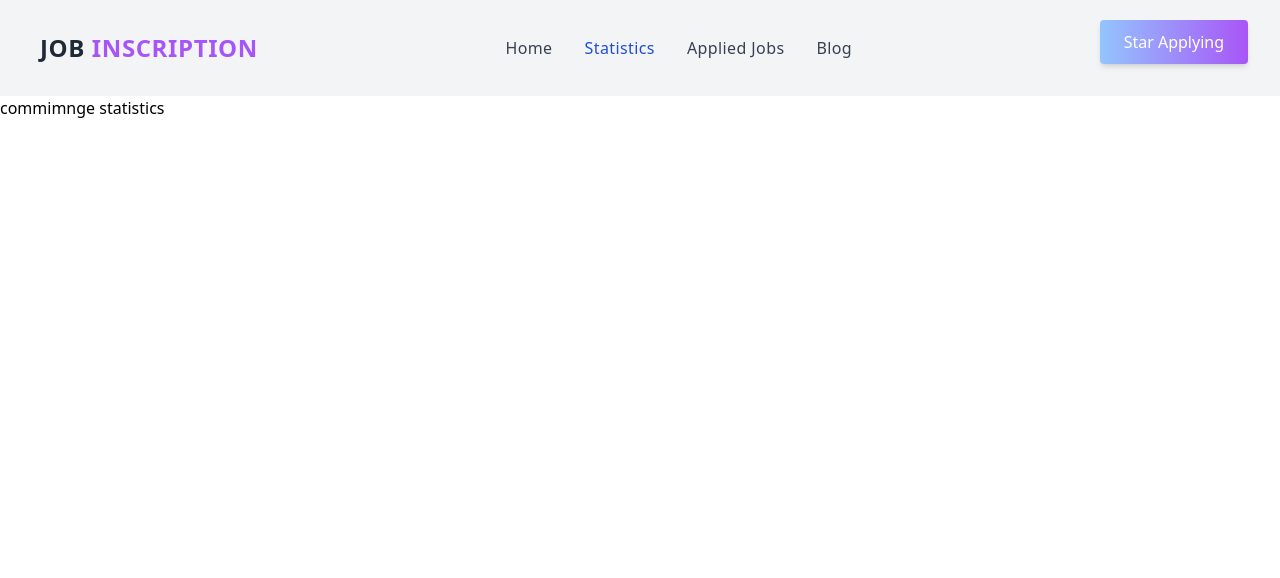
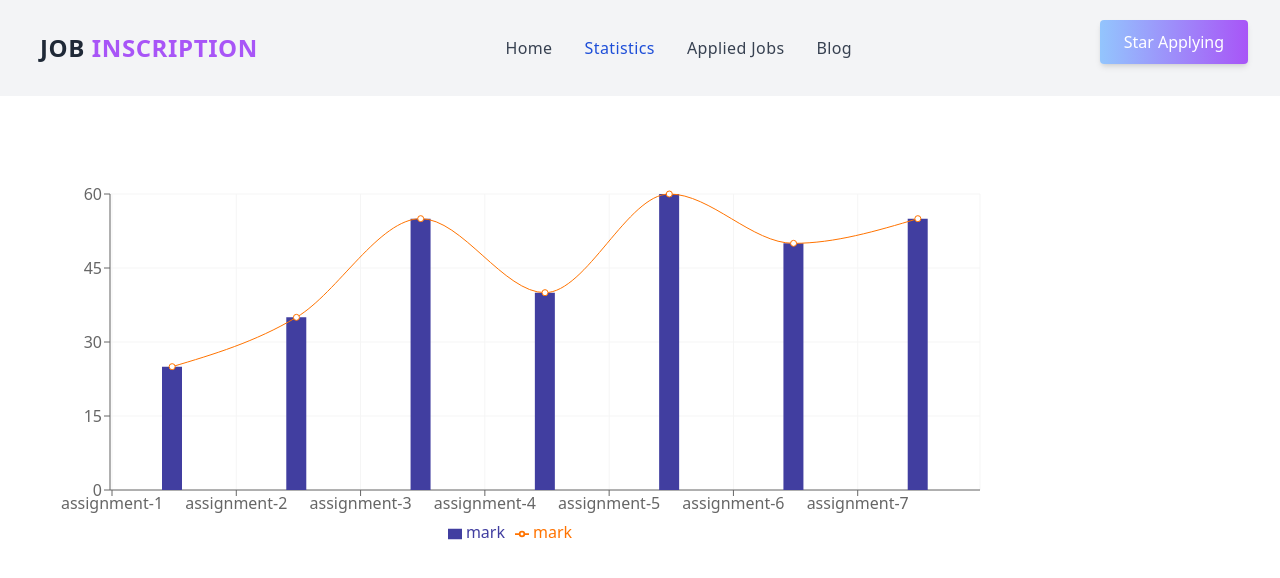
Before and after one commit to mehedihasan8/Job-hunter, a React (Vite) app: page /statistics in a window 1280 px wide. Shown: the top 578 px of the page. Built offline with nearby package versions, Linux system fonts and the light colour scheme.

Commit message:
Statistics Recharts done

```diff
--- a/src/components/Statistics.jsx
+++ b/src/components/Statistics.jsx
@@ -1,18 +1,90 @@
 import React from "react";
-
+import {
+  ComposedChart,
+  Line,
+  Bar,
+  XAxis,
+  YAxis,
+  CartesianGrid,
+  Tooltip,
+  Legend,
+  LineChart,
+} from "recharts";
 const Statistics = () => {
   const assignments = [
-    { name: "assignment-1", id: 1, mark: 50 },
-    { name: "assignment-2", id: 2, mark: 55 },
-    { name: "assignment-3", id: 3, mark: 58 },
-    { name: "assignment-4", id: 4, mark: 59 },
+    { name: "assignment-1", id: 1, mark: 25 },
+    { name: "assignment-2", id: 2, mark: 35 },
+    { name: "assignment-3", id: 3, mark: 55 },
+    { name: "assignment-4", id: 4, mark: 40 },
     { name: "assignment-5", id: 5, mark: 60 },
-    { name: "assignment-6", id: 6, mark: 57 },
+    { name: "assignment-6", id: 6, mark: 50 },
     { name: "assignment-7", id: 7, mark: 55 },
   ];
+
+  // const data = [
+  //   {
+  //     name: "Page A",
+  //     uv: 590,
+  //     pv: 800,
+  //     amt: 1400,
+  //     cnt: 490,
+  //   },
+  //   {
+  //     name: "Page B",
+  //     uv: 868,
+  //     pv: 967,
+  //     amt: 1506,
+  //     cnt: 590,
+  //   },
+  //   {
+  //     name: "Page C",
+  //     uv: 1397,
+  //     pv: 1098,
+  //     amt: 989,
+  //     cnt: 350,
+  //   },
+  //   {
+  //     name: "Page D",
+  //     uv: 1480,
+  //     pv: 1200,
+  //     amt: 1228,
+  //     cnt: 480,
+  //   },
+  //   {
+  //     name: "Page E",
+  //     uv: 1520,
+  //     pv: 1108,
+  //     amt: 1100,
+  //     cnt: 460,
+  //   },
+  //   {
+  //     name: "Page F",
+  //     uv: 1400,
+  //     pv: 680,
+  //     amt: 1700,
+  //     cnt: 380,
+  //   },
+  // ];
   return (
-    <div>
-      <h1>commimnge statistics</h1>
+    <div className="mt-12">
+      <ComposedChart
+        width={1000}
+        height={400}
+        data={assignments}
+        margin={{
+          top: 50,
+          right: 20,
+          left: 50,
+        }}
+      >
+        <CartesianGrid stroke="#f5f5f5" />
+        <XAxis dataKey="name" scale="band" />
+        <YAxis />
+        <Tooltip />
+        <Legend />
+        <Bar dataKey="mark" barSize={20} fill="#413ea0" />
+        <Line type="monotone" dataKey="mark" stroke="#ff7300" />
+      </ComposedChart>
     </div>
   );
 };
```
